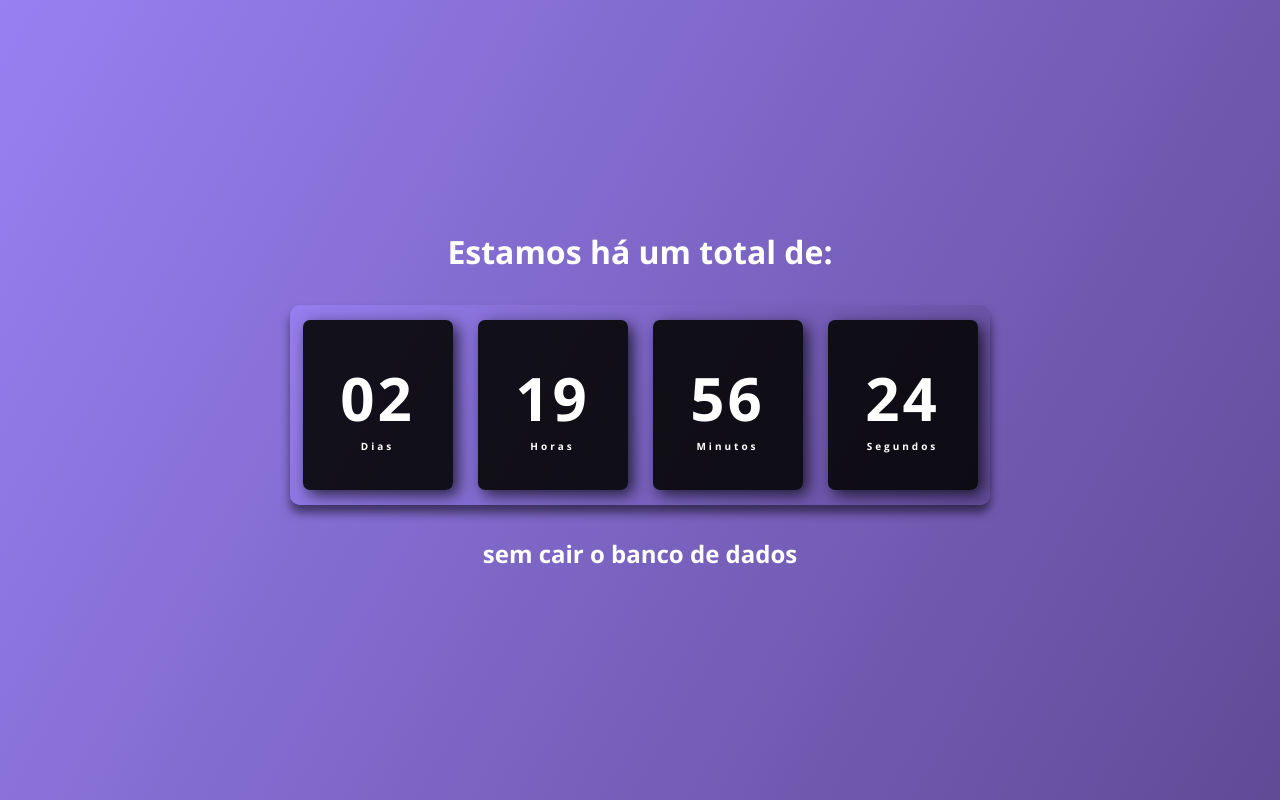
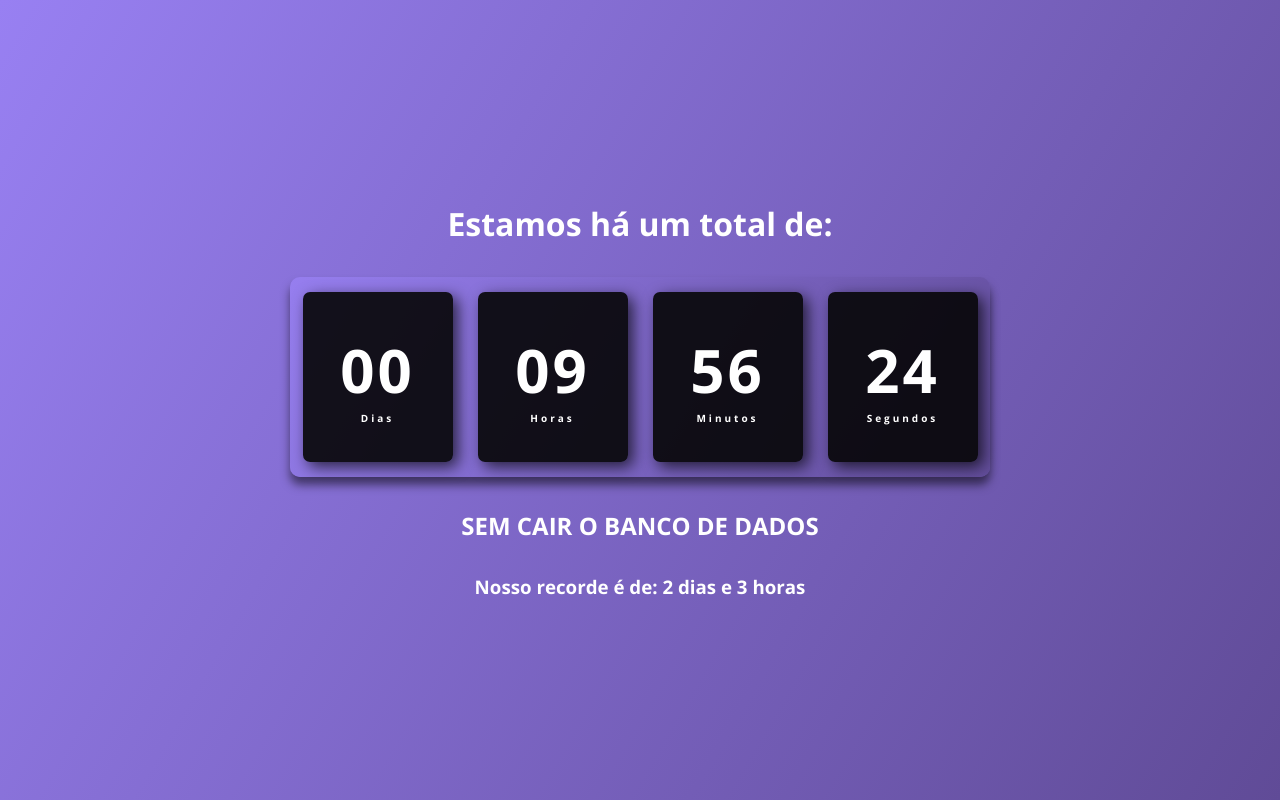
Before and after one commit to Filipe-Bacof/Relogio-digital-dinamico, a plain HTML site: page index.html in a window 1280 px wide. Drawn offline with nearby package versions, Linux system fonts and the light colour scheme.

Commit message:
feat: recorde sem cair o banco

```diff
--- a/css/styles.css
+++ b/css/styles.css
@@ -17,8 +17,18 @@ body {
 }
 
 h1,
+h2,
+h3 {
+  color: #fff;
+  text-align: center;
+}
+
 h2 {
-  color: #fff;
+  text-transform: uppercase;
+}
+
+h3 {
+  margin-top: 2rem;
 }
 
 .relogio {
@@ -73,7 +83,8 @@ h2 {
   }
 
   h1,
-  h2 {
+  h2,
+  h3 {
     font-size: small;
   }
 }
--- a/index.html
+++ b/index.html
@@ -32,6 +32,7 @@
     </div>
     <footer>
       <h2>sem cair o banco de dados</h2>
+      <h3>Nosso recorde é de: 2 dias e 3 horas</h3>
     </footer>
   </body>
 </html>
--- a/js/script.js
+++ b/js/script.js
@@ -3,7 +3,7 @@ const horas = document.getElementById('horas');
 const minutos = document.getElementById('minutos');
 const segundos = document.getElementById('segundos');
 
-const dataEspecifica = new Date(2023, 10, 21, 23, 0, 0);
+const dataEspecifica = new Date(2023, 10, 24, 9, 0, 0);
 
 const relogio = setInterval(function time() {
     let dataAtual = new Date();
```
